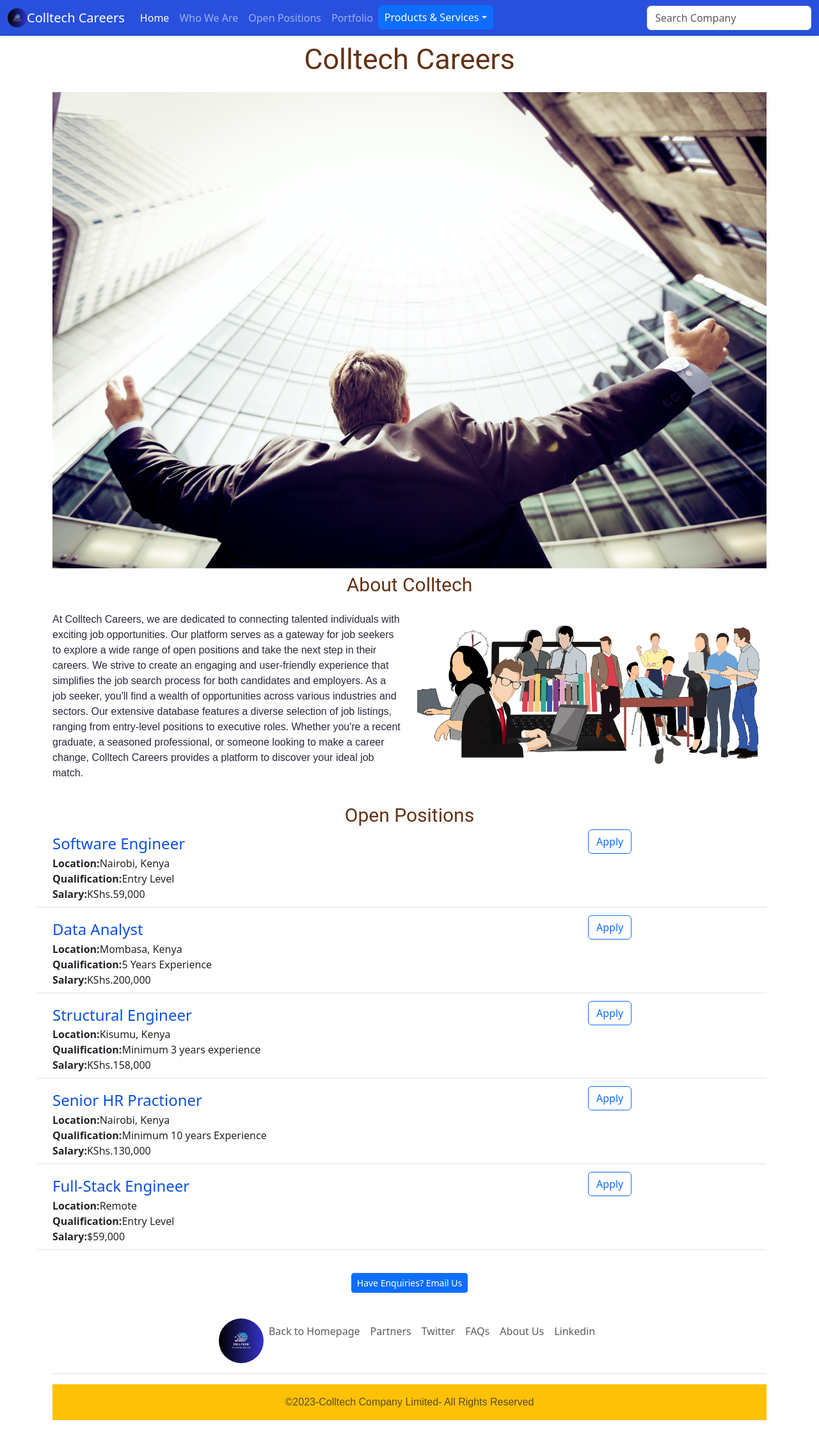
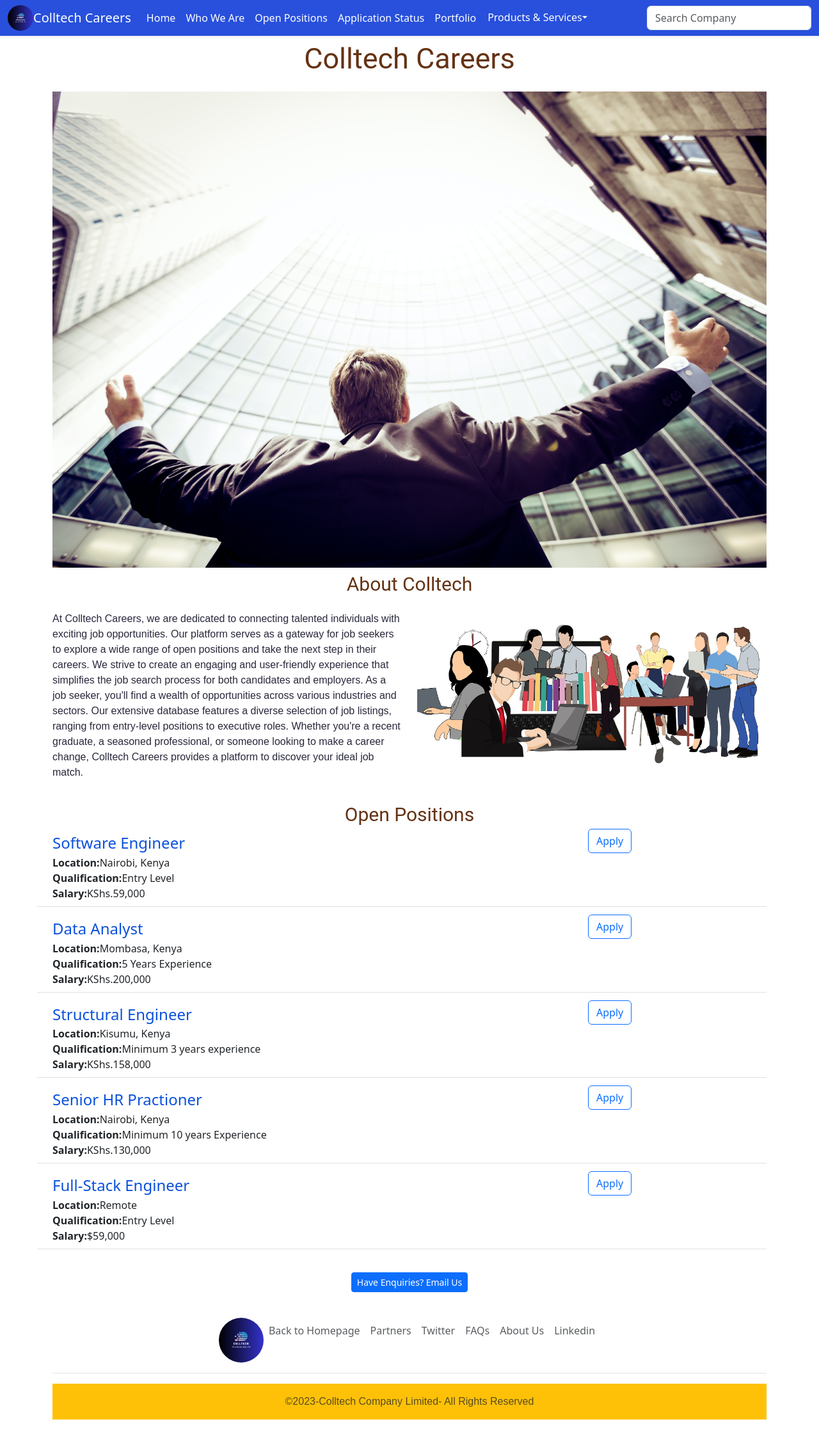
Before and after one commit to Collincehals/Colltech-Careers, a Flask app: page / in a window 1280 px wide. Shown: the whole page at 64% size. After the commit the page ends 2218 px from the top, so only its background shows below. Run offline with Flask 3, Linux system fonts and the light colour scheme; some libraries are stand-ins or nearby versions.

Commit message:
several more changes on the navbar

```diff
--- a/templates/footer.html
+++ b/templates/footer.html
@@ -2,7 +2,7 @@
   <footer class="py-3 my-4 ">
     <ul class="nav justify-content-center border-bottom pb-3 mb-3">
       <img style="border-radius:2000px" src="/static/logo.png" alt="" width="70" height="70">
-      <li class="nav-item"><a href="https://colltech-careers--collincehals.repl.co/" class="nav-link px-2 text-body-secondary">Back to Homepage</a></li>
+      <li class="nav-item"><a href="https://colltech-careers.onrender.com//" class="nav-link px-2 text-body-secondary">Back to Homepage</a></li>
       <li class="nav-item"><a href="https://www.fuzu.com/job?page=1&filters[job_id]=502262" target="_blank" class="nav-link px-2 text-body-secondary">Partners</a></li>
       <li class="nav-item"><a href="https://twitter.com/collinceodhix" target="_blank" class="nav-link px-2 text-body-secondary">Twitter</a></li>
       <li class="nav-item"><a href="https://colltech-careers--collincehals.repl.co/faqs"class="nav-link px-2 text-body-secondary">FAQs</a></li>
--- a/templates/nav.html
+++ b/templates/nav.html
@@ -1,6 +1,6 @@
- <nav class="navbar navbar-expand-lg navbar-dark shadow-sm fixed-top" style="background-color:rgb(40,80,220)" aria-label="Fifth navbar example">
+ <nav class="navbar navbar-expand-lg navbar-dark shadow-sm fixed-top" style="background-color:rgb(40,80,220);" aria-label="Fifth navbar example">
     <div class="container-fluid">
-      <img src="/static/logo.png" alt="" width="30" height="30" style="border-radius:2000px">
+      <img src="/static/logo.png" alt="" width="40" height="40" style="border-radius:2000px">
       <a class="navbar-brand" href="#">Colltech Careers</a>
       <button class="navbar-toggler" type="button" data-bs-toggle="collapse" data-bs-target="#navbarsExample05" aria-controls="navbarsExample05" aria-expanded="false" aria-label="Toggle navigation">
         <span class="navbar-toggler-icon"></span>
@@ -9,22 +9,23 @@
       <div class="collapse navbar-collapse" id="navbarsExample05">
         <ul class="navbar-nav me-auto mb-2 mb-lg-0">
           <li class="nav-item">
-            <a class="nav-link active" aria-current="page" href="https://colltech-careers--collincehals.repl.co/">Home</a>
+            <a class="nav-link active" aria-current="page" href="https://colltech-careers.onrender.com/">Home</a>
           </li>
           <li class="nav-item">
-            <a class="nav-link" href="https://colltech-careers--collincehals.repl.co/about/">Who We Are</a>
+            <a class="nav-link" href="https://colltech-careers--collincehals.repl.co/about/"  style="color: rgb(255,255,255)">Who We Are</a>
           </li>
           <li class="nav-item">
-            <a class="nav-link" href="#">Open Positions</a>
+            <a class="nav-link" href="#"  style="color: rgb(255,255,255)">Open Positions</a>
           </li>
           <li class="nav-item">
-            <a class="nav-link" href="#">Portfolio</a>
+            <a class="nav-link" href="#"  style="color: rgb(255,255,255)">Application Status</a>
+          </li>
+          <li class="nav-item">
+            <a class="nav-link" href="#"  style="color: rgb(255,255,255)">Portfolio</a>
           </li>
           <li class="dropdown">
-  <button class="btn btn-primary dropdown-toggle dropdown-toggle-split" type="button" data-bs-toggle="dropdown" aria-expanded="false">
-    Products & Services
-  </button>
-  <ul class="dropdown-menu" style="background-color:rgb(255, 192,0)">
+  <a class="btn dropdown-toggle dropdown-toggle-split " role="button" data-bs-toggle="dropdown" aria-expanded="false" style="color: rgb(255,255,255)">Products & Services</a>
+  <ul class="dropdown-menu" style="background-color:rgb(240, 192,0)">
     <li><a class="dropdown-item" href="#">All Products</a></li>
     <li><a class="dropdown-item" href="#">Open Positions</a></li>
     <li><a class="dropdown-item" href="#">Careers</a></li>
@@ -43,4 +44,4 @@
       </div>
     </div>
   </nav>
-  <div style="height:58px"></div>
+  <div style="height:57px"></div>
```
Also changed, not shown: 1 other file.
